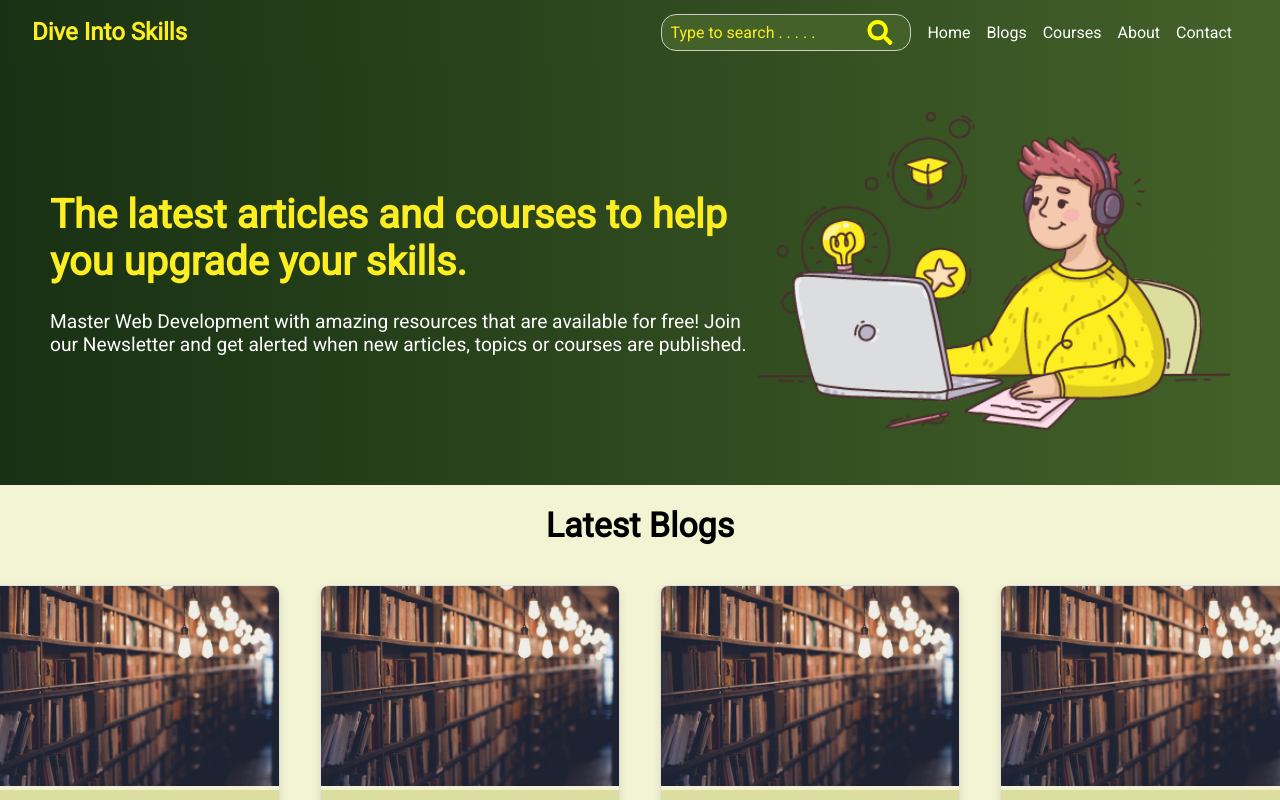
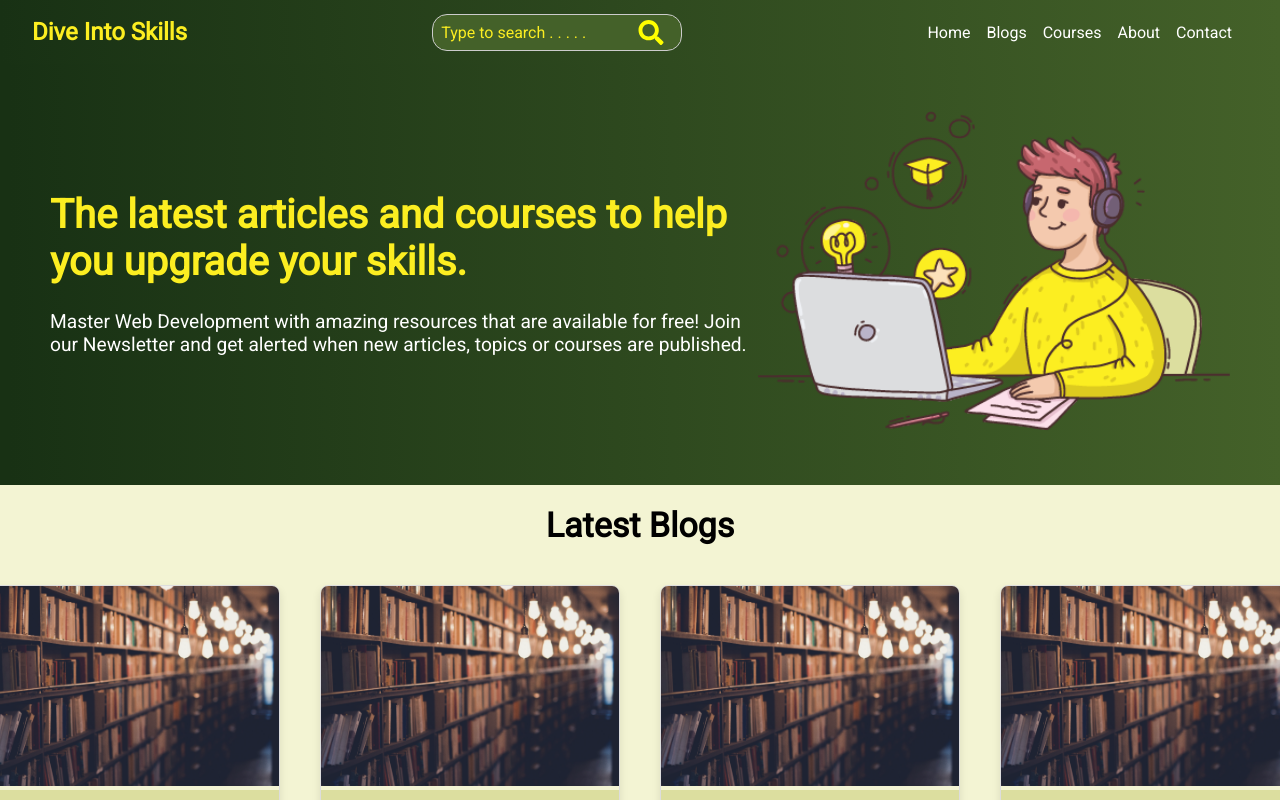
Before and after one commit to sahilbhardwaj-tmpl/DiveIntoSkills, a React (Vite) app: page / in a window 1280 px wide. Shown: the top 800 px of the page. Built offline with nearby package versions, Linux system fonts and the light colour scheme.

Commit message:
Adjusted search bar to center of header

```diff
--- a/src/components/Header.jsx
+++ b/src/components/Header.jsx
@@ -13,9 +13,9 @@ function Header() {
     <>
       <div className='header text-color'>
         <p style={{ fontSize: '24px', fontWeight: '700', color: '#FCEE21' }}>Dive Into Skills</p>
+        <div className='search-bar-comp'><SearchBar/></div>
+        <ul className={click ?('nav-menu active'):('nav-menu')}>
 
-        <ul className={click ?('nav-menu active'):('nav-menu')}>
-        <li className='search-bar-comp'><SearchBar/></li>
           <Link to='/'><li className='nav-item' >
             Home
           </li></Link>
```
